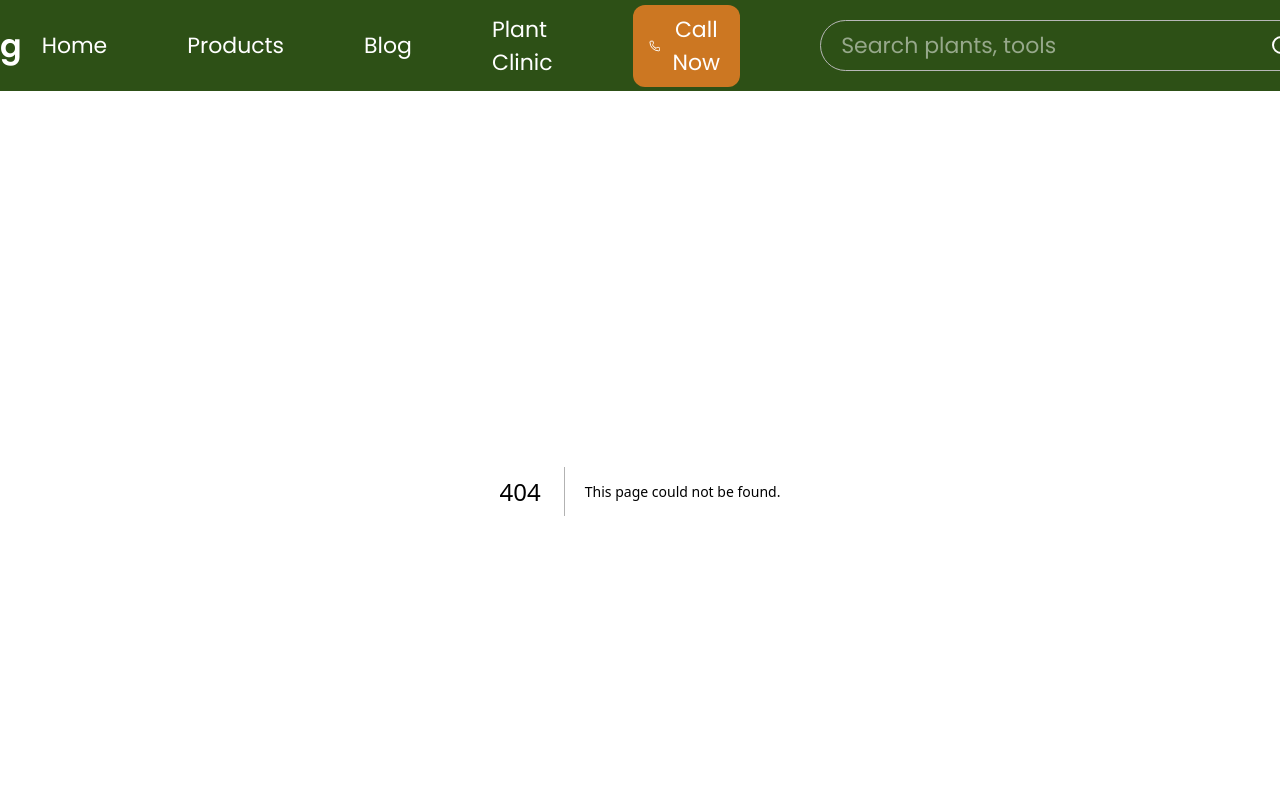
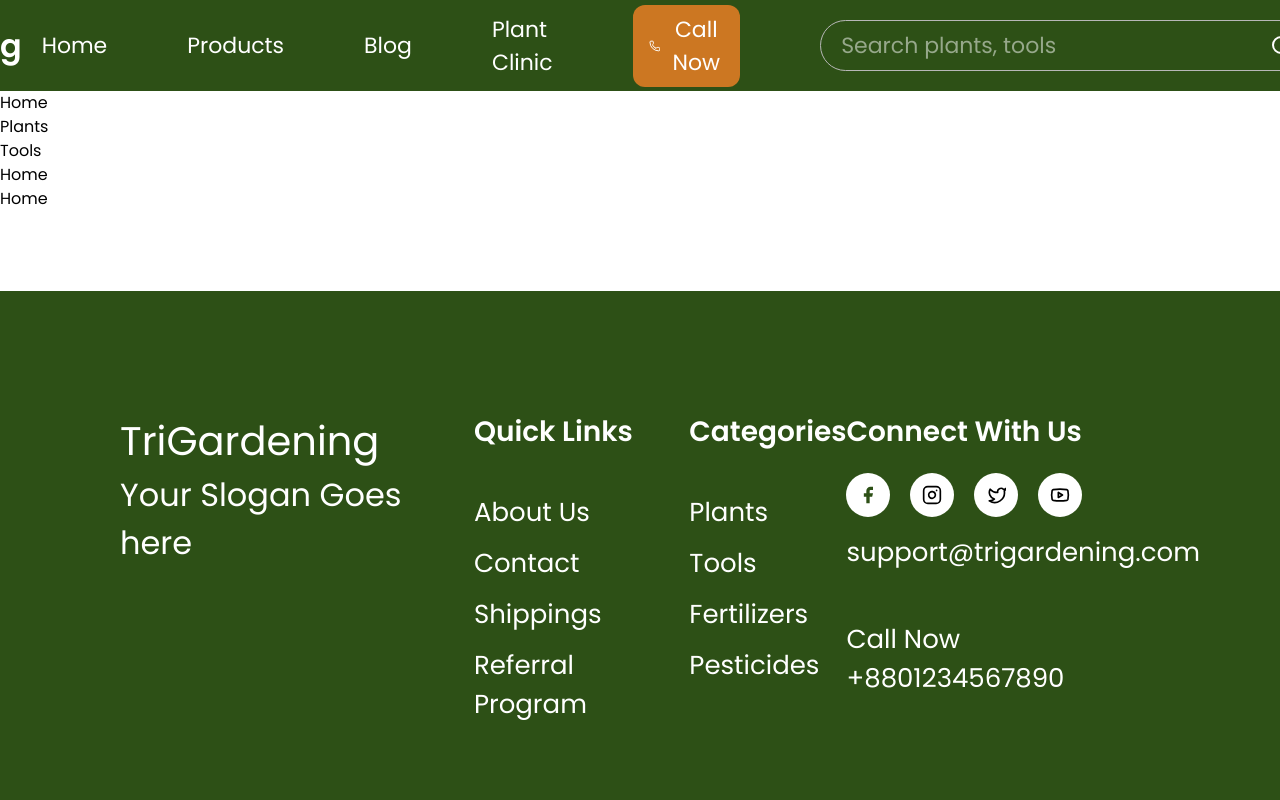
Before and after one commit to thisismasud/TriGardening, a Next.js app: page /products in a window 1280 px wide. Before the commit this address had no page. Shown: the top 800 px of the page. Built offline with nearby package versions, Linux system fonts and the light colour scheme.

Commit message:
products

```diff
--- a/app/categories/page.tsx
+++ /dev/null
@@ -1,11 +0,0 @@
-import TopNav from "@/components/Categories/TopNav";
-
-const CategoriesPage = () => {
-  return (
-    <main className="w-full">
-      <TopNav />
-    </main>
-  );
-};
-
-export default CategoriesPage;
--- /dev/null
+++ b/app/products/page.tsx
@@ -0,0 +1,11 @@
+import TopNav from "@/components/Products/TopNav";
+
+const ProductsPage = () => {
+  return (
+    <main className="w-full">
+      <TopNav />
+    </main>
+  );
+};
+
+export default ProductsPage;
--- a/components/Categories/TopNav.tsx
+++ /dev/null
@@ -1,9 +0,0 @@
-import React from 'react'
-
-const TopNav = () => {
-  return (
-    <div>TopNav</div>
-  )
-}
-
-export default TopNav
--- /dev/null
+++ b/components/Products/TopNav.tsx
@@ -0,0 +1,18 @@
+import Link from 'next/link'
+import React from 'react'
+
+const TopNav = () => {
+  return (
+    <nav>
+        <ul>
+            <li><Link  href="/">Home</Link></li>
+            <li><Link  href="/">Plants</Link></li>
+            <li><Link  href="/">Tools</Link></li>
+            <li><Link  href="/">Home</Link></li>
+            <li><Link  href="/">Home</Link></li>
+        </ul>
+    </nav>
+  )
+}
+
+export default TopNav
```
